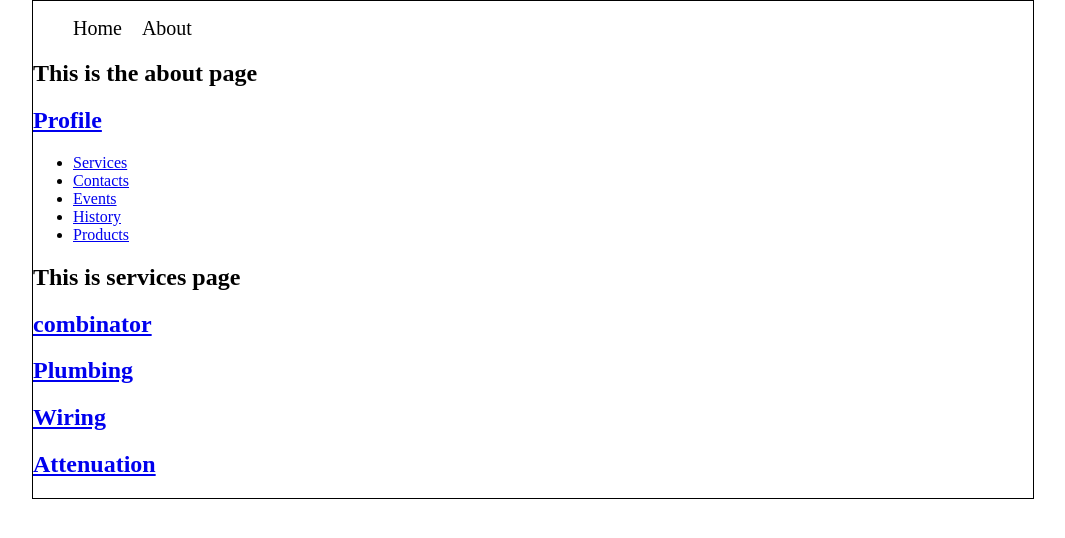
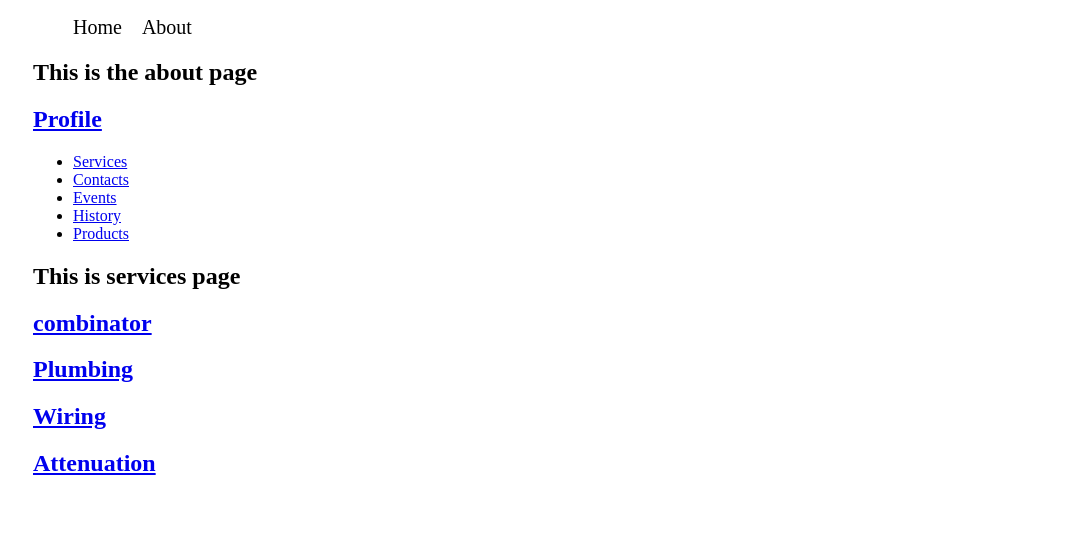
Before and after one commit to joshuaombasa/react-router-trials, a React (Vite) app: page /about/serices in a window 1280 px wide. Shown: the top 538 px of the page, without its empty margins (107-1172 px from the left). Built offline with nearby package versions, Linux system fonts and the light colour scheme.

Commit message:
updated css

```diff
--- a/src/App.css
+++ b/src/App.css
@@ -6,7 +6,6 @@ body {
 .App {
   width: 1000px;
   margin: 0 auto;
-  border: 1px solid black;
 }
 
 .nav-list {
@@ -40,9 +39,6 @@ body {
   margin: 0;
 }
 
-.about--page {
-
-}
 
 .about-page-top {
 
```
